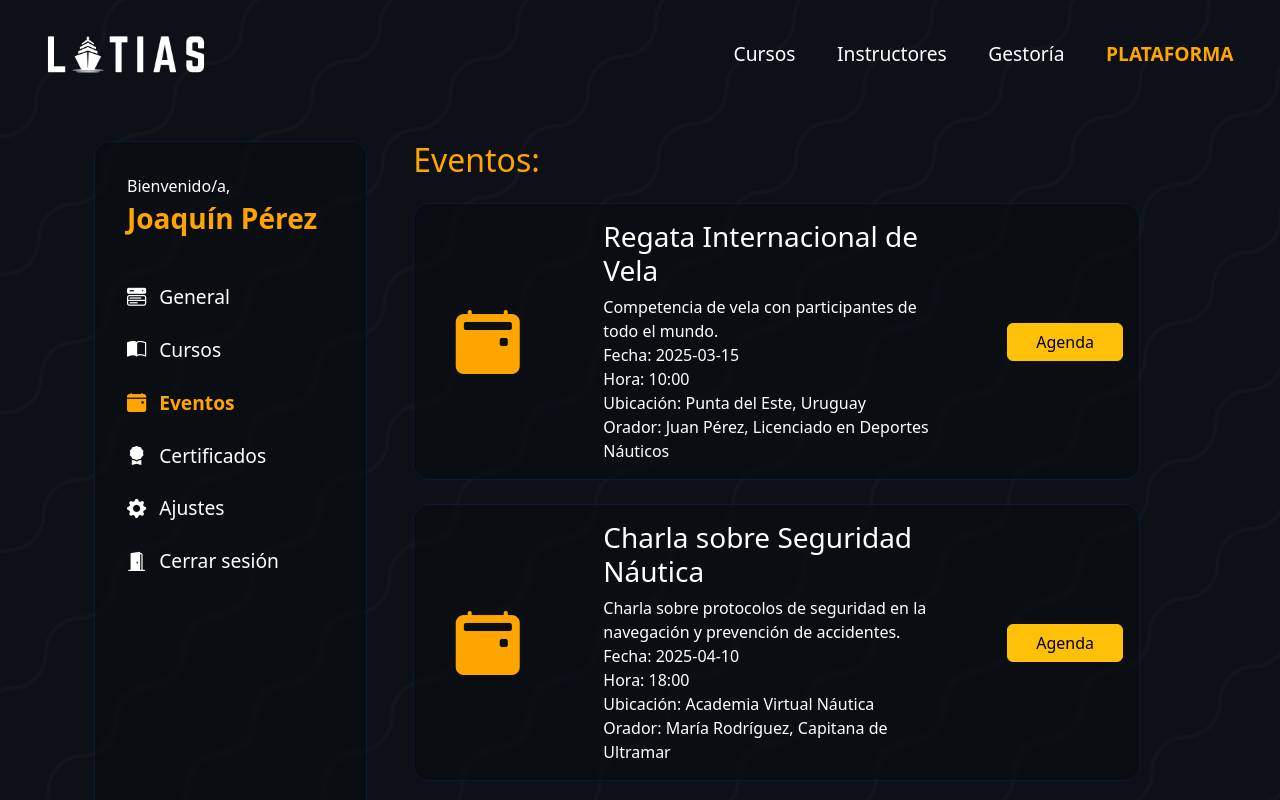
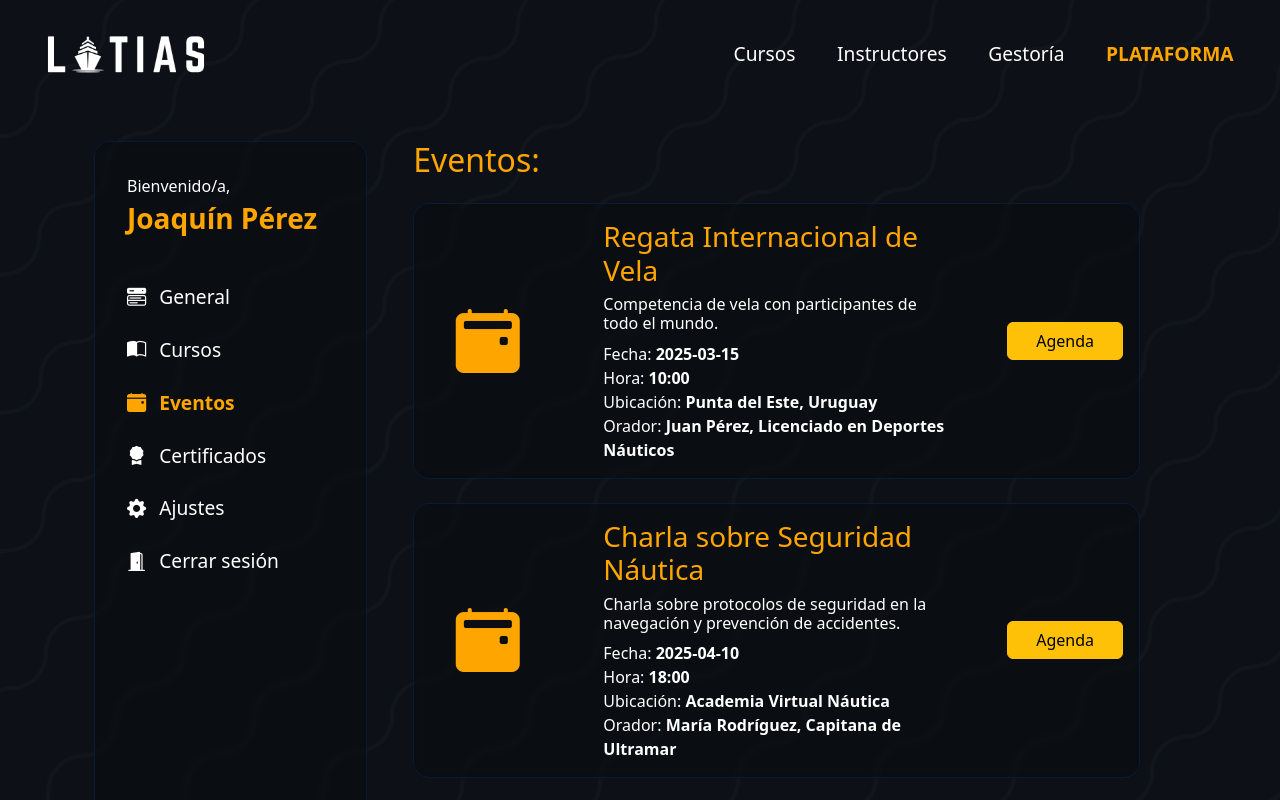
Before and after one commit to clissic/latias-front, a React (Vite) app: page /dashboard/eventos in a window 1280 px wide. Shown: the top 800 px of the page. Built offline with nearby package versions, Linux system fonts and the light colour scheme.

Commit message:
feat(Certificados): Agregada la imagen de placeholder del certificado y quitado el detalle por colores en la presentacion del front, aún quedan las clases declaradas en el CSS

```diff
--- a/src/components/Dashboard/Certificados/Certificados.jsx
+++ b/src/components/Dashboard/Certificados/Certificados.jsx
@@ -14,7 +14,7 @@ export function Certificados({user}) {
                 {cursosAprobados.map((curso, index) => (
                     <div key={index} className="d-flex flex-row col-12 p-4 gap-4 rounded certificate-banner" style={{ backgroundImage: `url(${curso.bannerUrl})`}}>
                         <div className="col-3 my-auto">
-                            <img className={`img-fluid rounded certificate-frontline ${curso.category}-brd`} src={curso.certificate.certificateLink} alt="certificado" />
+                            <img className="img-fluid rounded certificate-frontline" src="../../src/assets/certificate-placeholder.webp" alt="certificado" />
                         </div>
                         <div className="col-9">
                             <h3 className="text-orange certificate-frontline">{curso.courseName || "Curso Aprobado"}</h3>
--- a/src/components/Dashboard/Cursos/Cursos.jsx
+++ b/src/components/Dashboard/Cursos/Cursos.jsx
@@ -56,7 +56,7 @@ export function Cursos({ user }) {
                 </div>
 
                 <div className="col-12 col-lg-6 text-center text-lg-start">
-                  <h2>{curso.courseName}</h2>
+                  <h2 className="text-orange">{curso.courseName}</h2>
                   <p className="d-flex align-items-center justify-content-center justify-content-lg-start gap-2 m-0">
                     <i className="bi bi-bar-chart-fill"></i> Progreso: {progress}%
                   </p>
--- a/src/components/Dashboard/Eventos/Eventos.jsx
+++ b/src/components/Dashboard/Eventos/Eventos.jsx
@@ -65,12 +65,12 @@ export function Eventos() {
                   <i className="bi bi-calendar2-event-fill text-orange custom-display-1"></i>
                 </div>
                 <div className="col-12 col-lg-6">
-                  <h3>{evento.title}</h3>
-                  <p className="m-0">{evento.description}</p>
-                  <p className="m-0">Fecha: {evento.date}</p>
-                  <p className="m-0">Hora: {evento.hour}</p>
-                  <p className="m-0">Ubicación: {evento.location}</p>
-                  <p className="m-0">Orador: {evento.speaker.name}, {evento.speaker.position}</p>
+                  <h3 className="text-orange">{evento.title}</h3>
+                  <h6 className="my-2">{evento.description}</h6>
+                  <p className="m-0">Fecha: <strong>{evento.date}</strong></p>
+                  <p className="m-0">Hora: <strong>{evento.hour}</strong></p>
+                  <p className="m-0">Ubicación: <strong>{evento.location}</strong></p>
+                  <p className="m-0">Orador: <strong>{evento.speaker.name}, {evento.speaker.position}</strong></p>
                 </div>
                 <div className="col-5 col-lg-2 d-flex flex-column justify-content-center">
                   <button className="h-auto btn btn-warning">Agenda</button>
```
Also changed, not shown: src/assets/certificate-placeholder.webp (added).
